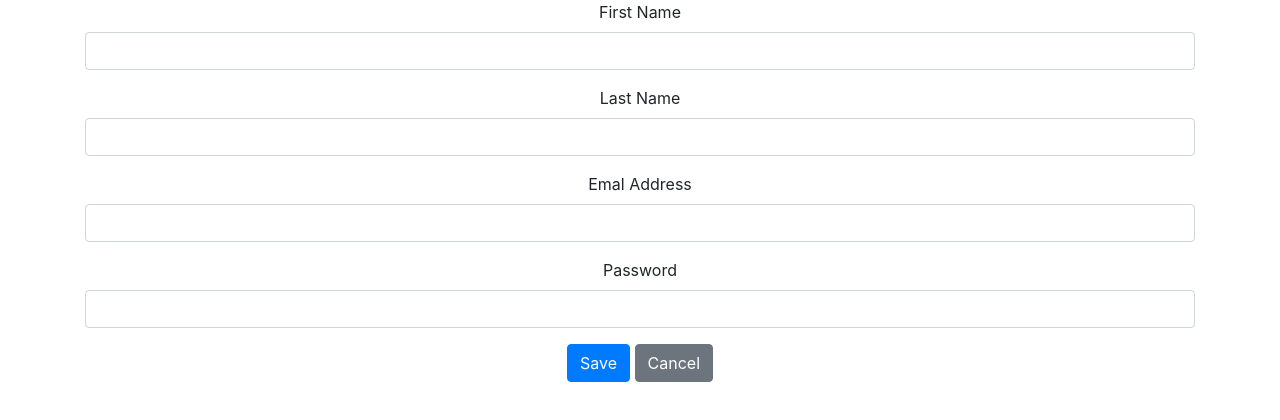
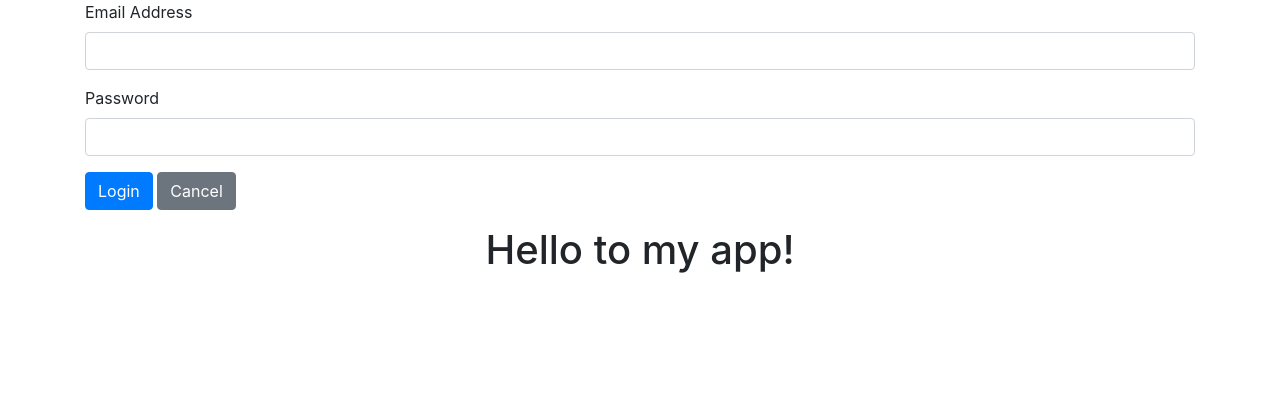
Before and after one commit to notthemostcommon/freedom_calculator, a React (Create React App) app in the folder app/: page /login in a window 1280 px wide. Shown: the top 420 px of the page. Built offline with nearby package versions, Linux system fonts and the light colour scheme.

Commit message:
[#3] - adds routes to UI for login and register and login creates token

```diff
--- a/app/package.json
+++ b/app/package.json
@@ -4,6 +4,7 @@
   "private": true,
   "dependencies": {
     "bootstrap": "^4.3.1",
+    "history": "^4.9.0",
     "react": "^16.8.6",
     "react-cookie": "^3.1.1",
     "react-dom": "^16.8.6",
--- a/app/src/App.js
+++ b/app/src/App.js
@@ -5,14 +5,13 @@ import {
   withRouter,
   Switch
 } from 'react-router-dom';
-import Register from './components/Register';
 
 
 class App extends Component {
   render() {
     return (
       <div className="App">
-        <Register/>
+        <h1> Hello to my app! </h1>
       </div>
     );
   }
--- /dev/null
+++ b/app/src/Routes.js
@@ -0,0 +1,19 @@
+import React from 'react'
+
+import {
+    Route,
+    Switch
+  } from 'react-router-dom';
+import Register from './components/Authentication/Register';
+import Login from './components/Authentication/Login';
+import App from './App';
+
+  const routes = (
+      <Switch>
+        <Route exact path="/" component ={App}/>
+        <Route path="/register" component={Register}/>
+        <Route path="/login" component={Login}/>
+      </Switch>
+  )
+
+  export default routes;
--- /dev/null
+++ b/app/src/components/Authentication/Login.js
@@ -0,0 +1,85 @@
+import React, { Component } from 'react'
+import {
+    Form,
+    FormGroup,
+    Label,
+    Container,
+    Input,
+    Button
+} from 'reactstrap';
+
+class Login extends Component {
+
+
+    constructor(props) {
+        super(props);
+        this.state = {
+            item : this.emptyItem
+        }
+
+        this.handleChange = this.handleChange.bind(this);
+        this.handleSubmit = this.handleSubmit.bind(this);
+
+    }
+
+    emptyItem = {
+        username: '',
+        password: ''
+    }
+
+    handleChange = (e) => {
+        const target = e.target;
+        const value = target.value;
+        const name = target.name;
+        let item = {...this.state.item};
+        item[name] = value;
+
+        this.setState({item});
+    }
+
+    async handleSubmit(e) {
+        e.preventDefault();
+        const {item} = this.state;
+        console.log(item)
+
+        await fetch('/login', {
+            method: 'post',
+            headers: {
+                'Accept':'application/json',
+                'Content-Type':'application/json'
+            },
+            body: JSON.stringify(item),
+        })
+        .then(res => {
+            console.log("success " , res);
+        }).catch(err => {
+            console.log("error ", err);
+        });
+
+    }
+
+    render() {
+        const {item} = this.state;
+        return (
+        <Container>
+            <Form onSubmit={this.handleSubmit} >
+                <FormGroup>
+                    <Label for="username">Email Address</Label>
+                        <Input type="text" name="username" id="username" value={item.username || ''}
+                        onChange={this.handleChange} autoComplete="username" />
+                </FormGroup>
+                <FormGroup>
+                    <Label for="password">Password</Label>
+                        <Input type="text" name="password" id="password" value={item.password || ''}
+                        onChange={this.handleChange} autoComplete="off" />
+                </FormGroup>
+                <FormGroup>
+                    <Button color="primary" type="submit">Login</Button>{' '}
+                    <Button color="secondary">Cancel</Button>
+                </FormGroup>
+            </Form>
+        </Container>
+        )}
+}
+
+export default Login;
--- a/app/src/components/Register.js
+++ b/app/src/components/Authentication/Register.js
@@ -1,8 +1,5 @@
 import React, { Component } from 'react'
 import {
-    InputGroup,
-    InputGroupAddon,
-    InputGroupText,
     Form,
     FormGroup,
     Label,
@@ -10,7 +7,7 @@ import {
     Input,
     Button
 } from 'reactstrap';
-import { register } from '../util/APIUtils';
+import { withRouter } from 'react-router-dom';
 
 class Register extends Component {
 
@@ -47,12 +44,6 @@ class Register extends Component {
         e.preventDefault();
         const {item} = this.state;
         console.log(item)
-        // await register(item)
-        // .then(res => {
-        //     console.log("success " , res);
-        // }).catch(err => {
-        //     console.log("error ", err);
-        // });
 
         await fetch('/users/register', {
             method: 'post',
@@ -64,6 +55,7 @@ class Register extends Component {
         })
         .then(res => {
             console.log("success " , res);
+            this.props.history.push("/login");
         }).catch(err => {
             console.log("error ", err);
         });
@@ -87,7 +79,7 @@ class Register extends Component {
                         onChange={this.handleChange} autoComplete="lastName" />
                 </FormGroup>
                 <FormGroup>
-                    <Label for="username">Emal Address</Label>
+                    <Label for="username">Email Address</Label>
                         <Input type="text" name="username" id="username" value={item.username || ''}
                         onChange={this.handleChange} autoComplete="username" />
                 </FormGroup>
@@ -105,4 +97,4 @@ class Register extends Component {
         )}
 }
 
-export default Register;
+export default withRouter(Register);
--- a/app/src/index.js
+++ b/app/src/index.js
@@ -4,11 +4,13 @@ import './index.css';
 import App from './App';
 import * as serviceWorker from './serviceWorker';
 import { BrowserRouter as Router } from 'react-router-dom';
+import { createBrowserHistory } from 'history';
 import 'bootstrap/dist/css/bootstrap.min.css';
-
-
+import routes from './Routes';
+const history = createBrowserHistory();
 ReactDOM.render(
-    <Router>
+    <Router history={history}>
+        {routes}
         <App />
     </Router>,
     document.getElementById('root'));
```
